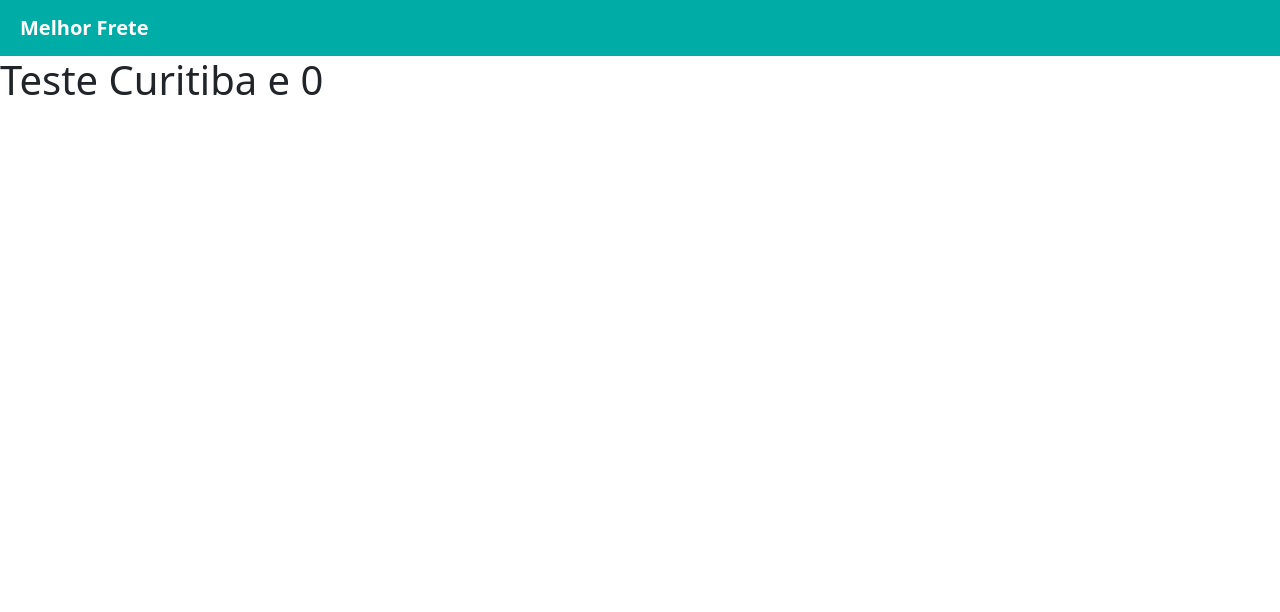
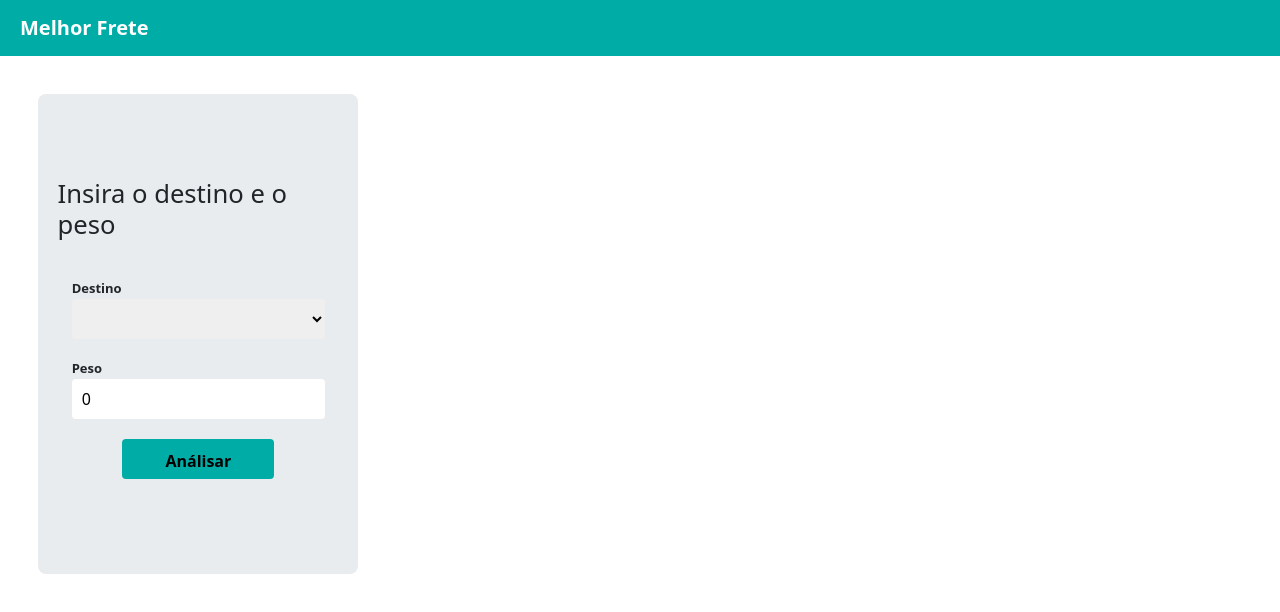
Before and after one commit to flaviosantospqri/desafio_coorlab_vueJs, a Vue app in the folder code/: page / in a window 1280 px wide. Shown: the top 612 px of the page. Built offline with nearby package versions, Linux system fonts and the light colour scheme.

Commit message:
ux/ui: create componente from form

```diff
--- a/code/src/components/BestTransport.vue
+++ b/code/src/components/BestTransport.vue
@@ -28,7 +28,8 @@ export default {
     }
   },
   created() {
-      // Implemente aqui o Rest
+    // Implemente aqui o GET dos dados da API REST
+    // para que isso ocorra na inicialização da pagina
     this.appName = 'Melhor Frete'
   },
   methods: {
--- a/code/src/components/FormTransportPage.vue
+++ b/code/src/components/FormTransportPage.vue
@@ -1,5 +1,25 @@
 <template>
-   <h1>Teste {{city}} e {{ weight }}</h1>
+   <div class="containerForm">
+        <h1 class="title">Insira o destino e o peso</h1>
+        <form class="form">
+            <div class="input-form-container">
+                <label for="selectCity">Destino</label>
+                <select name="selectCity" id="city" v-model="city">
+                    <option value="">Select Option</option>
+                    <option>Segunda opção</option>
+                </select>
+            </div>
+
+            <div class="input-form-container">
+                <label for="weigth">Peso</label>
+                <input type="text" id="weight" name="weigth" value="weigth" v-model="weight">
+            </div>
+
+            <div class="btn-container">
+                <input type="submit" class="submit-req-btn" value="Análisar">
+            </div>
+        </form>
+   </div>
 </template>
 
 <script>
@@ -15,3 +35,57 @@
     }
 
 </script>
+
+<style scoped>
+
+    .containerForm{
+        display: flex;
+        padding: 1.5%;
+        margin: 3%;
+        flex-direction: column;
+        width: 25%;
+        justify-content: center;
+        align-items: center;
+        height: 60vh;
+        background-color: #e9ecef ;
+        border-radius: 8px;
+    }
+    .title{
+        font-size: 1.6rem;
+        margin-bottom: 10%;
+    }
+    .form{
+        display: flex;
+        flex-direction: column;
+        justify-content: space-around;
+        width: 90%;
+        height: 50%;
+
+    }
+    .btn-container{
+        width: 100%;
+        display: flex;
+        align-items: center;
+        justify-content: center;
+    }
+    .submit-req-btn{
+        font-weight: bold;
+        width: 60%;
+        background-color: #00aca6;
+    }
+    .input-form-container{
+        display: flex;
+        flex-direction: column;
+    }
+    label{
+        font-size: small;
+        font-weight: bold;
+    }
+    input, select{
+        padding: 10px;
+        font-weight: lighter;
+        height: 40px;
+        border-radius: 4px;
+        border: none;
+    }
+</style>
```
